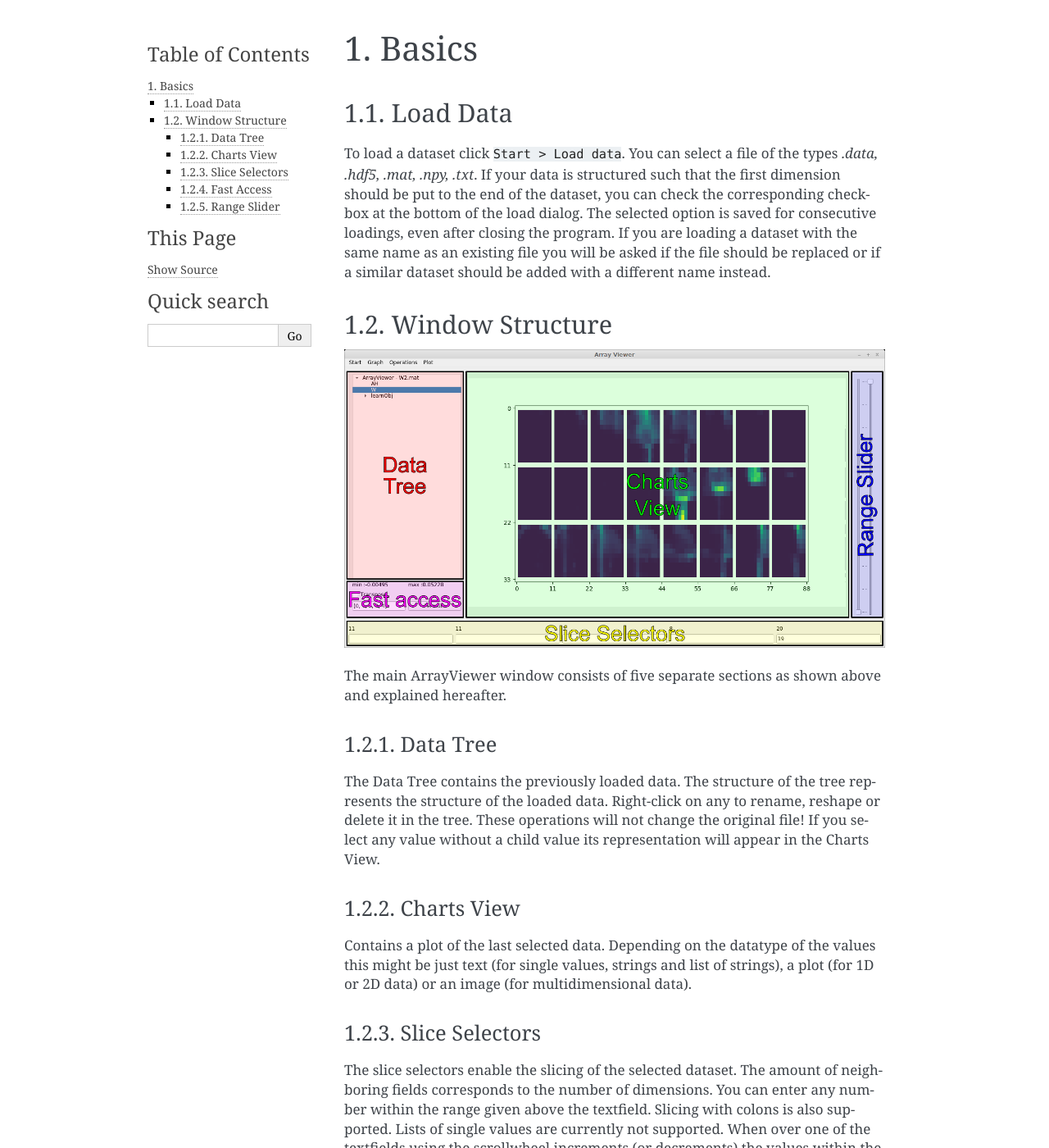
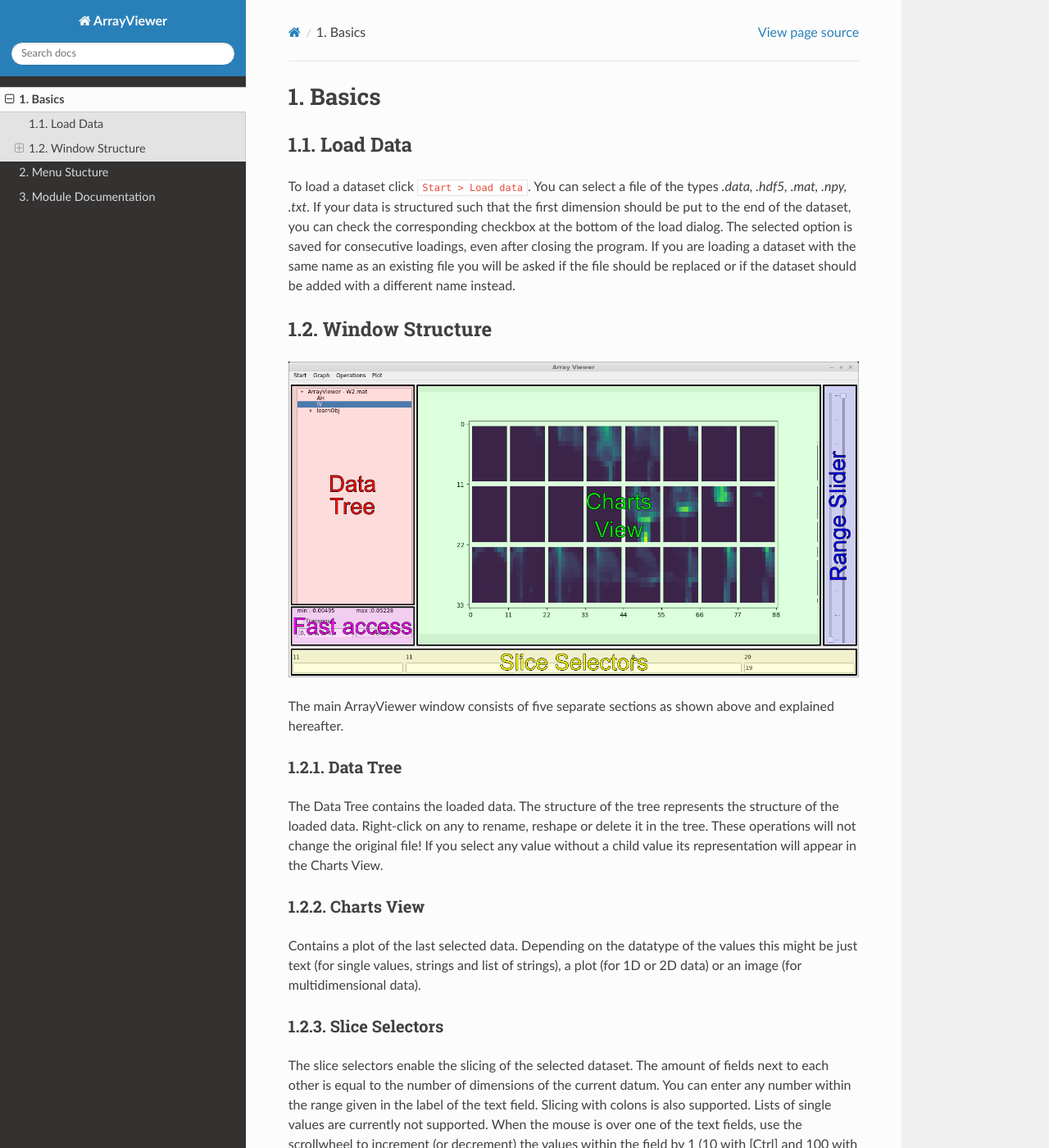
Before and after one commit to alexschw/ArrayViewer, a Sphinx documentation site: the page built from docs/introduction.rst, in a window 1280 px wide and 1400 px high. Shown: the whole window at 82% size. Built offline with Sphinx 7.4.7 and the Read the Docs theme 2.0.0, drawn with Linux system fonts in a browser that asks for light colours; some of the changed text lies outside the part shown.

Commit message:
Include Julias suggestions (Docs and Viewer)

```diff
--- a/docs/code.rst
+++ b/docs/code.rst
@@ -1,5 +1,7 @@
 Module Documentation
 ====================
+
+This is the auto generated module documentation and hence of no deeper use, if you just want to use the ArrayViewer.
 
 Viewer module
 +++++++++++++
--- a/docs/conf.py
+++ b/docs/conf.py
@@ -12,6 +12,7 @@
 # add these directories to sys.path here. If the directory is relative to the
 # documentation root, use os.path.abspath to make it absolute, like shown here.
 #
+import sphinx_rtd_theme
 import os
 import sys
 sys.path.insert(0, os.path.abspath('..'))
@@ -44,6 +45,7 @@
     'sphinx.ext.todo',
     'sphinx.ext.coverage',
     'sphinx.ext.viewcode',
+    'sphinx_rtd_theme',
 ]
 
 # Add any paths that contain templates here, relative to this directory.
@@ -79,7 +81,7 @@
 # The theme to use for HTML and HTML Help pages.  See the documentation for
 # a list of builtin themes.
 #
-html_theme = 'alabaster'
+html_theme = 'sphinx_rtd_theme'
 
 # Theme options are theme-specific and customize the look and feel of a theme
 # further.  For a list of options available for each theme, see the
--- a/docs/index.rst
+++ b/docs/index.rst
@@ -9,7 +9,7 @@
 
 Getting Started
 ***************
-To install the ArrayViewer download the repository from `<https://ai.informatik.tu-chemnitz.de/gogs/alexschw/ArrayViewer>`_
+To use the ArrayViewer download the repository from `<https://ai.informatik.tu-chemnitz.de/gogs/alexschw/ArrayViewer>`_
 
 In the repository run ``python3 Viewer.py`` to start the application.
 
--- a/docs/introduction.rst
+++ b/docs/introduction.rst
@@ -5,7 +5,7 @@
 
 Load Data
 *********
-To load a dataset click ``Start > Load data``. You can select a file of the types *.data, .hdf5, .mat, .npy, .txt*. If your data is structured such that the first dimension should be put to the end of the dataset, you can check the corresponding checkbox at the bottom of the load dialog. The selected option is saved for consecutive loadings, even after closing the program. If you are loading a dataset with the same name as an existing file you will be asked if the file should be replaced or if a similar dataset should be added with a different name instead.
+To load a dataset click ``Start > Load data``. You can select a file of the types *.data, .hdf5, .mat, .npy, .txt*. If your data is structured such that the first dimension should be put to the end of the dataset, you can check the corresponding checkbox at the bottom of the load dialog. The selected option is saved for consecutive loadings, even after closing the program. If you are loading a dataset with the same name as an existing file you will be asked if the file should be replaced or if the dataset should be added with a different name instead.
 
 Window Structure
 ****************
@@ -15,7 +15,7 @@
 
 Data Tree
 =========
-The Data Tree contains the previously loaded data. The structure of the tree represents the structure of the loaded data. Right-click on any to rename, reshape or delete it in the tree. These operations will not change the original file! If you select any value without a child value its representation will appear in the Charts View.
+The Data Tree contains the loaded data. The structure of the tree represents the structure of the loaded data. Right-click on any to rename, reshape or delete it in the tree. These operations will not change the original file! If you select any value without a child value its representation will appear in the Charts View.
 
 Charts View
 ===========
@@ -23,13 +23,13 @@
 
 Slice Selectors
 ===============
-The slice selectors enable the slicing of the selected dataset. The amount of neighboring fields corresponds to the number of dimensions. You can enter any number within the range given above the textfield. Slicing with colons is also supported. Lists of single values are currently not supported. When over one of the textfields using the scrollwheel increments (or decrements) the values within the field by 1 (10 with [Ctrl] and 100 with the [Shift] modifier). This also works for colon-slicing, where the [Ctrl] modifier increments (or decrements) by the given stepsize.
+The slice selectors enable the slicing of the selected dataset. The amount of fields next to each other is equal to the number of dimensions of the current datum. You can enter any number within the range given in the label of the text field. Slicing with colons is also supported. Lists of single values are currently not supported. When the mouse is over one of the text fields, use the scrollwheel to increment (or decrement) the values within the field by 1 (10 with [Ctrl] and 100 with the [Shift] modifier). This also works for colon-slicing, where the [Ctrl] modifier increments (or decrements) by the given stepsize. The [Shift] modifier is changing by 100, similar to the non-colon case.
 
 Fast Access
 ===========
 The two values (min/max) give the extrema of the currently selected and sliced dataset.
 With the transpose checkbox the first two dimensions of the data can be flipped in the plots.
-Finally the Permute field and its adjacent button can be used to permute the Dimensions of the current dataset. For that you have to enter the order of dimensions seperated by commas into the textfield and push the button. Any brackets and braces will be striped. The input must include all dimension indices of the data.
+Finally the Permute field and its adjacent button can be used to permute the Dimensions of the current dataset. For that you have to enter the order of dimensions seperated by commas into the text field and push the button. Any brackets and braces will be striped. The input must include all dimension indices of the data.
 
 Range Slider
 ============
```
Also changed, not shown: Viewer.py (+20 -16 lines), docs/menu.rst (+5 -5 lines).
